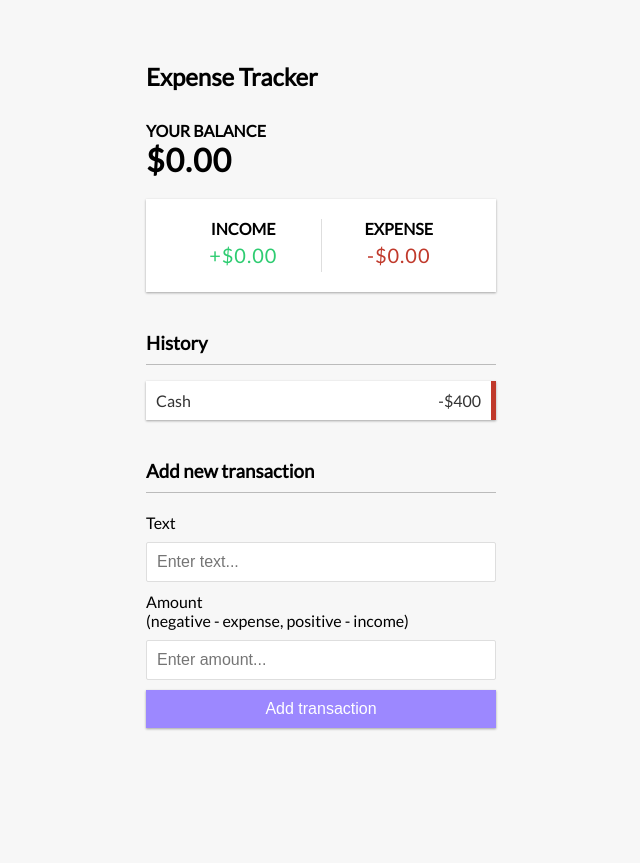
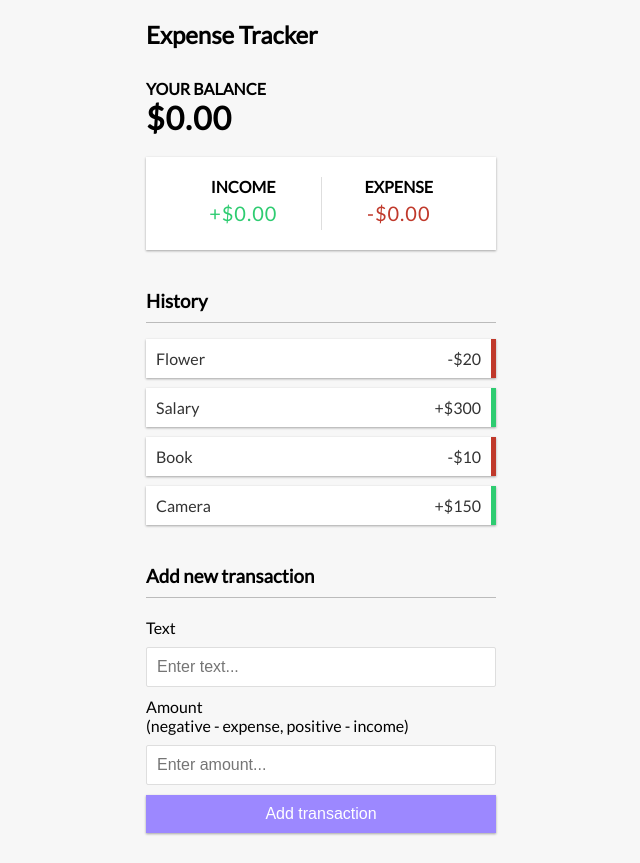
Before and after one commit to NaughtyFrog1/expense-tracker-react, a React (Create React App) app: page / in a window 1280 px wide. Shown: the whole page, without its empty margins (319-959 px from the left). Before the commit the page ends 800 px from the top, so only its background shows below. Built offline with nearby package versions, Linux system fonts and the light colour scheme.

Commit message:
create TransactionItem

```diff
--- /dev/null
+++ b/src/components/TransactionItem.js
@@ -0,0 +1,15 @@
+import React from 'react'
+
+const TransactionItem = ({ text, amount }) => {
+  const sign = amount < 0 ? '-' : '+'
+
+  return (
+    <li className={amount < 0 ? 'minus' : 'plus'}>
+      {text}
+      <span>{`${sign}$${Math.abs(amount)}`}</span>
+      <button className="delete-btn">x</button>
+    </li>
+  )
+}
+
+export default TransactionItem
--- a/src/components/TransactionList.js
+++ b/src/components/TransactionList.js
@@ -1,14 +1,17 @@
-import React from 'react'
+import React, { useContext } from 'react'
+import { GlobalContext } from '../context/GlobalState'
+import TransactionItem from './TransactionItem'
 
 const TransactionList = () => {
+  const { transactions } = useContext(GlobalContext)
+
   return (
     <>
       <h3>History</h3>
       <ul className="list">
-        <li className="minus">
-          Cash <span>-$400</span>
-          <button className="delete-btn">x</button>
-        </li>
+        {transactions.map((transaction) => (
+          <TransactionItem {...transaction} key={transaction.id} />
+        ))}
       </ul>
     </>
   )
```
